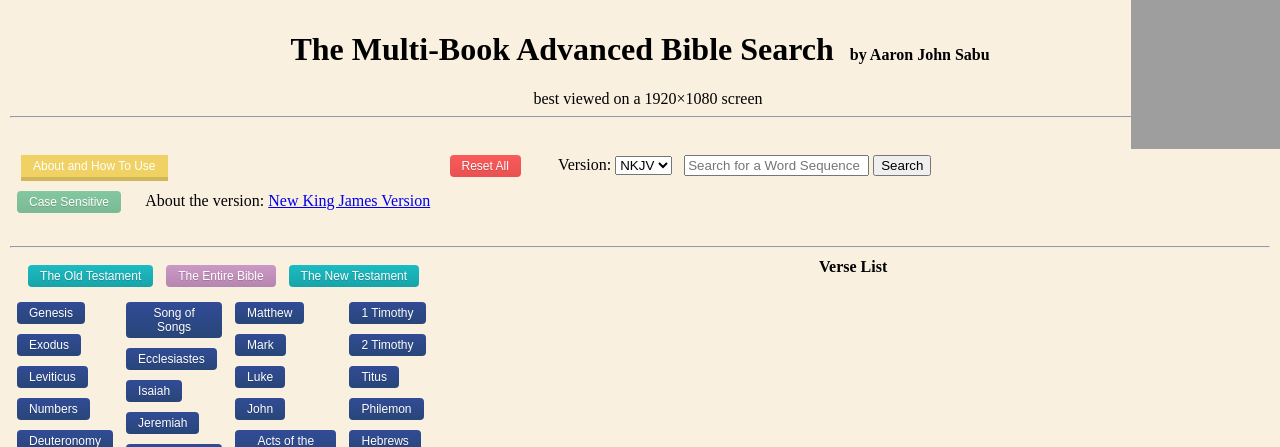
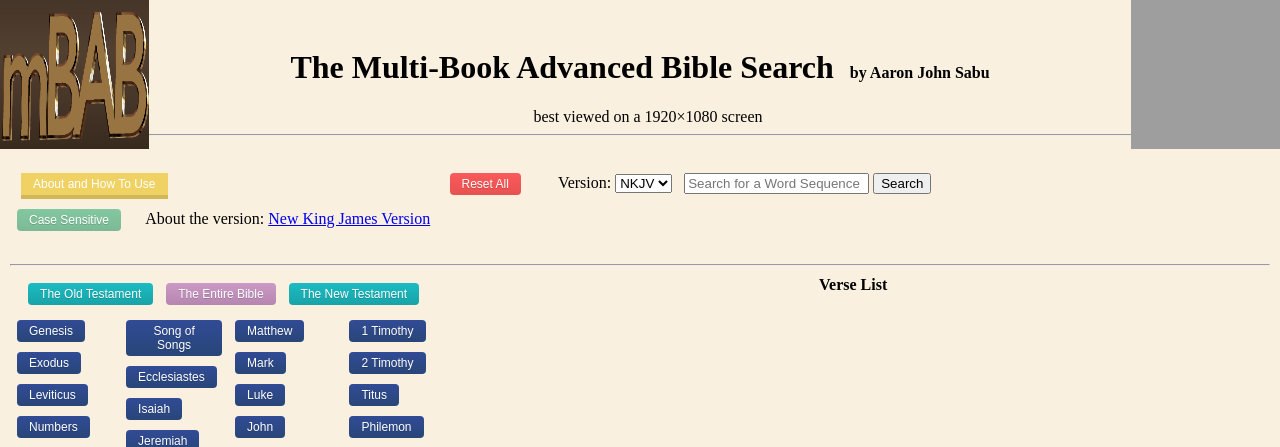
Before and after one commit to hbhoyar/mBAB, a Flask app: page / in a window 1280 px wide. Shown: the top 447 px of the page. Run offline with Flask 2, Linux system fonts and the light colour scheme; lists and menus that the app fills with data are empty; grey boxes are pictures that could not be loaded.

Commit message:
Version 06.001

```diff
--- a/templates/index.html
+++ b/templates/index.html
@@ -15,6 +15,9 @@
     <link type="text/css" rel="stylesheet" href="{{ url_for('static', filename='stylesheets/styles.css') }}" />
   </head>
   <body>
+  	<form method="GET" action="/">
+      <img style="position:absolute;top:0;left:0;border:0" width="149" height="149" src="../mBAB_Logo.png" class="attachment-full size-full" alt="mBAB" data-recalc-dims="1">
+    </form>
     <a href="https://github.com/aaronjohnsabu1999/AdvBibleSearch" target="_blank">
       <img style="position:absolute;top:0;right:0;border:0" width="149" height="149" src="https://github.blog/wp-content/uploads/2008/12/forkme_right_orange_ff7600.png?resize=149%2C149" class="attachment-full size-full" alt="Fork me on GitHub" data-recalc-dims="1">
     </a>
```
Also changed, not shown: mBAB_Logo.png (added).
